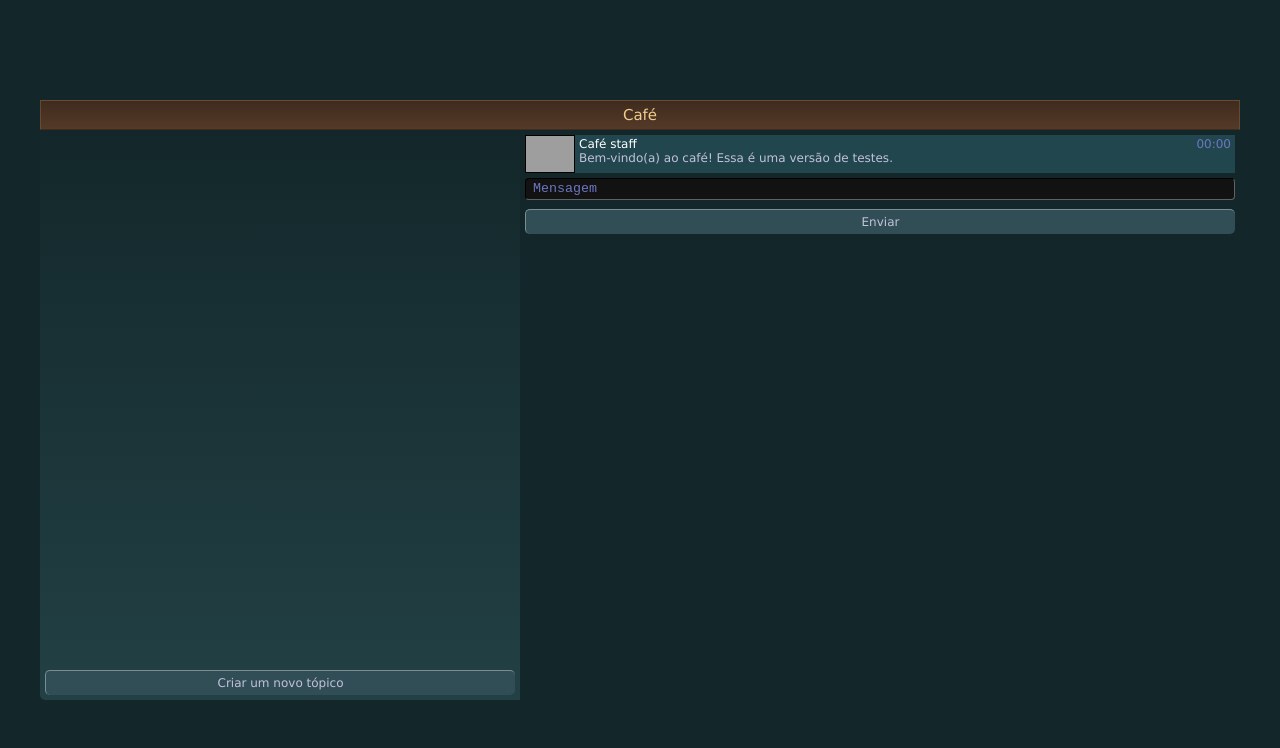
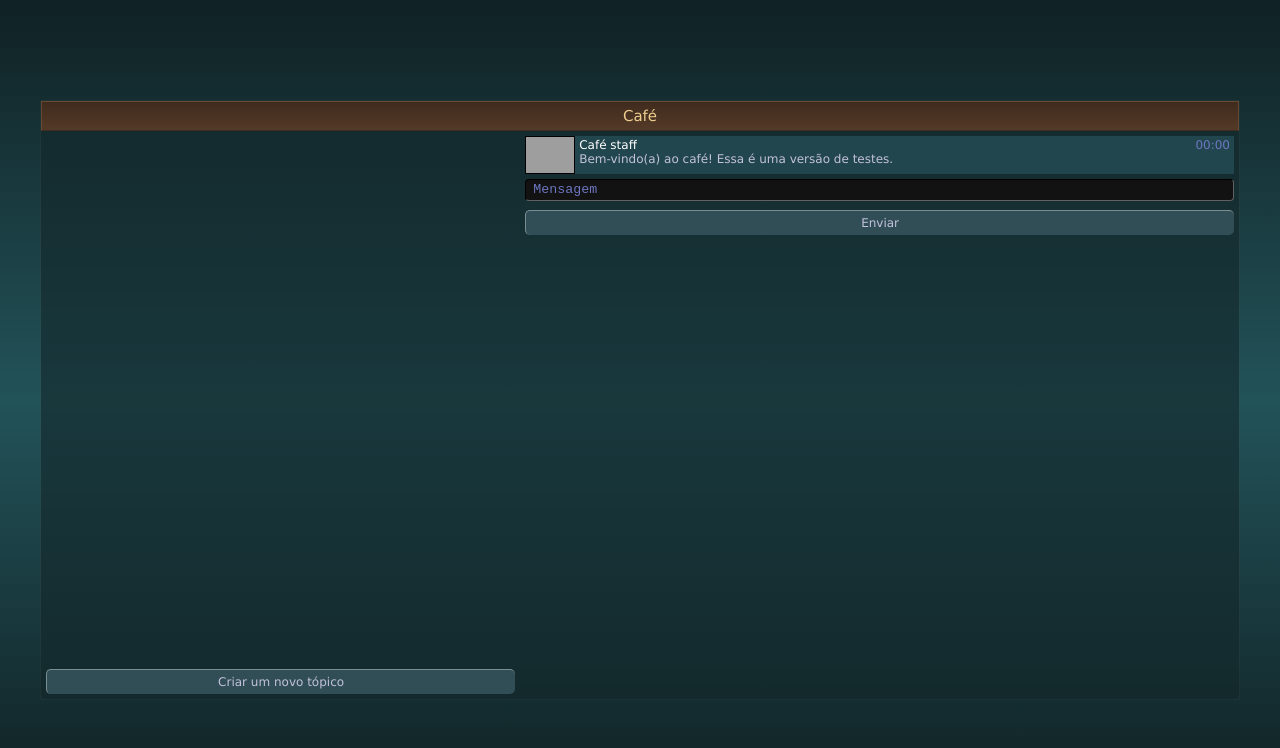
Before and after one commit to Useems/tfmcafe, a plain HTML site: page index.html in a window 1280 px wide. Drawn offline with Linux system fonts and the light colour scheme; grey boxes are pictures that could not be loaded.

Commit message:
New design

```diff
--- a/index.html
+++ b/index.html
@@ -9,6 +9,7 @@
 		<title>Café</title>
 	</head>
 	<body>
+		<div id="bg">
 			<div id="cafe">
 				<header class="cant-copy no-text-pass" id="cafe-header">Café</header>
 				<div id="cafe-body">
@@ -32,6 +33,7 @@
 					<li>Citar</li>
 				</ul>
 			</div>
+		</div>
 		<script type="text/javascript" src="./index.js"></script>
     </body>
 </html>
--- a/index.js
+++ b/index.js
@@ -73,7 +73,9 @@ function loadMessages(list) {
 }
 
 function removePlayerMenu() {
-	document.getElementById("player-menu").style.visibility = 'hidden';
+	let playerMenu = document.getElementById("player-menu");
+	playerMenu.style.visibility = 'hidden';
+	auto_grow(playerMenu);
 }
 
 function auto_grow(element) {
--- a/style.css
+++ b/style.css
@@ -23,17 +23,21 @@ button, input[type="submit"], input[type="reset"] {
 }
 
 body {
+	margin: 0;
+}
+
+#bg {
+	padding: 10px;
+	width: calc(100% - 20px);
+	height: calc(100% - 20px);
 	position: fixed;
 	align-items: center;
 	display: flex;
 	flex-direction: row;
 	flex-wrap: wrap;
 	justify-content: center;
-	margin: 0;
-	padding: 10px;
-	width: calc(100% - 20px);
-	height: calc(100% - 20px);
-	background-color: rgb(19, 39, 42);
+	position: fixed;
+	background-image: linear-gradient(rgb(16, 33, 36), rgb(34, 83, 89), rgb(16, 33, 36));
 }
 
 #cafe {
@@ -44,6 +48,7 @@ body {
 	height: 100%;
 	max-height: 600px;
 	box-sizing: border-box;
+	border: 1px solid rgb(110, 79, 57, 0.1);
 }
 
 #cafe-header {
@@ -67,7 +72,7 @@ body {
 	position: relative;
 	width: 100%;
 	height: calc(100% - 30px);
-	background-image: linear-gradient(rgb(19, 39, 42), rgb(34, 64, 69));
+	background-color: rgb(19, 39, 42, 0.6);
 }
 
 #topics-body {
@@ -83,7 +88,6 @@ body {
 	overflow-y: scroll;
 	width: 100%;
 	height: 100%;
-	background-color: rgb(19, 39, 42);
 }
 
 #create-new-topic {
```
Lines whose indentation alone changed are shown as unchanged.
